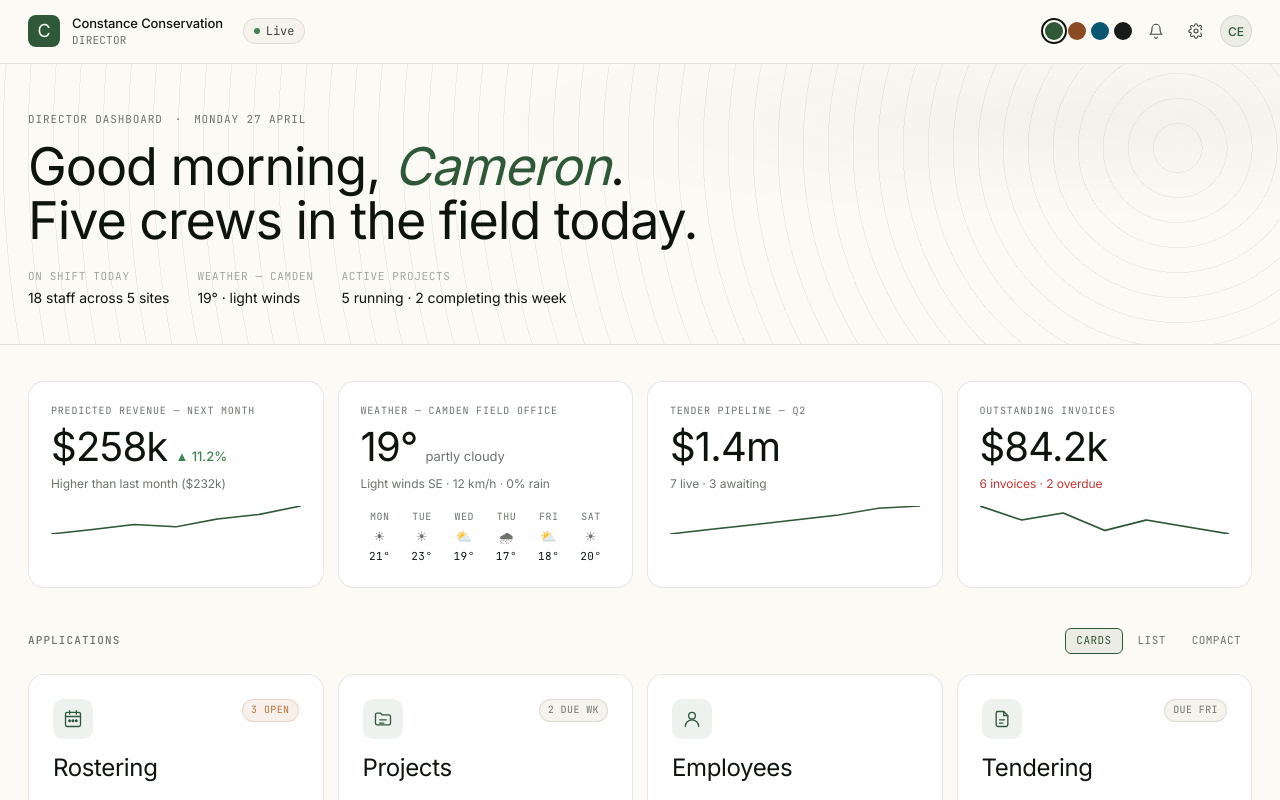
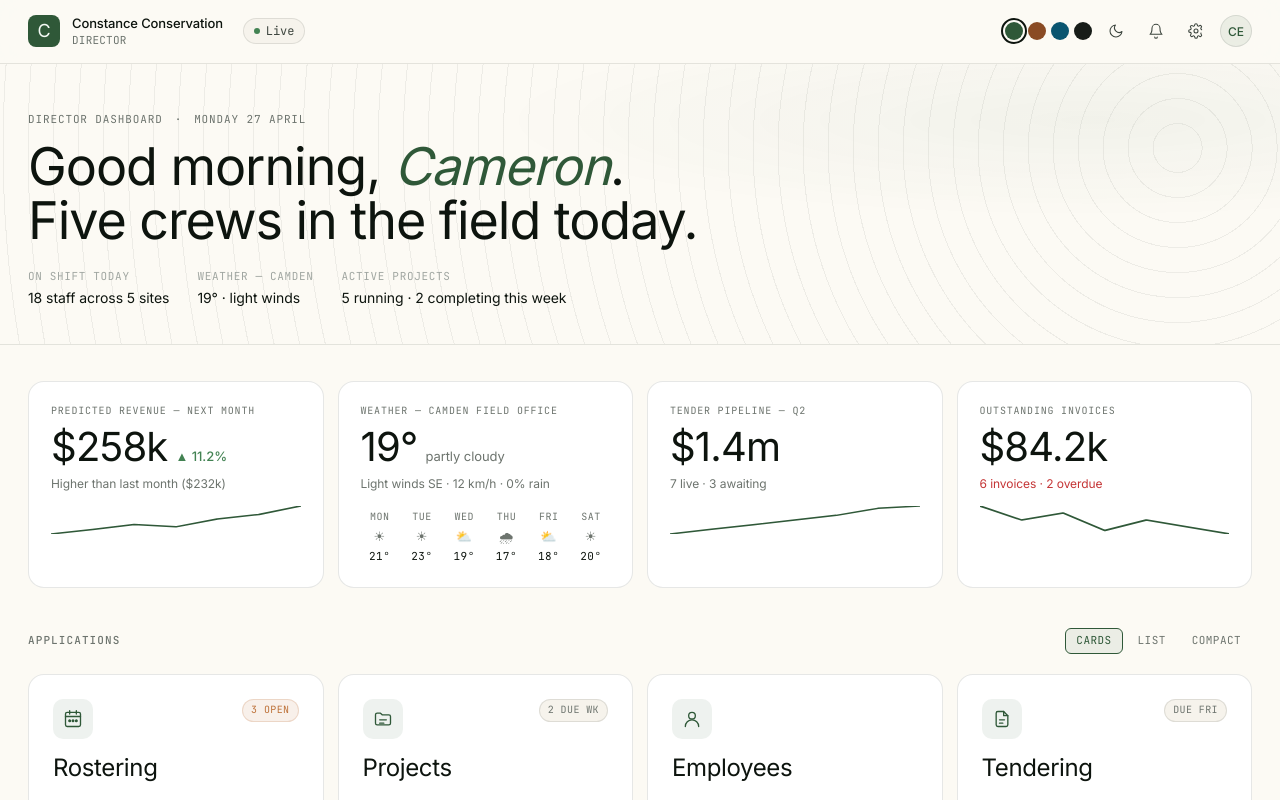
Before and after one commit to constance-conservation/cc-dashboard, a Next.js app: page / in a window 1280 px wide. Shown: the top 800 px of the page. Built offline with nearby package versions, Linux system fonts and the light colour scheme.

Commit message:
Restored v1: Import from GitHub

```diff
--- a/components/dashboard/TopBar.tsx
+++ b/components/dashboard/TopBar.tsx
@@ -57,6 +57,13 @@ export function TopBar() {
           ))}
         </div>
 
+        <button className="iconbtn" onClick={toggleMode} title="Toggle dark mode">
+          {mode === 'light'
+            ? <svg width="16" height="16" viewBox="0 0 24 24" fill="none" stroke="currentColor" strokeWidth="1.6" strokeLinecap="round" strokeLinejoin="round"><path d="M21 12.79A9 9 0 1 1 11.21 3 7 7 0 0 0 21 12.79z"/></svg>
+            : <svg width="16" height="16" viewBox="0 0 24 24" fill="none" stroke="currentColor" strokeWidth="1.6" strokeLinecap="round" strokeLinejoin="round"><circle cx="12" cy="12" r="5"/><path d="M12 1v2M12 21v2M4.22 4.22l1.42 1.42M18.36 18.36l1.42 1.42M1 12h2M21 12h2M4.22 19.78l1.42-1.42M18.36 5.64l1.42-1.42"/></svg>
+          }
+        </button>
+
         <button className="iconbtn"><Icon name="bell" size={16} /></button>
         <button className="iconbtn"><Icon name="settings" size={16} /></button>
         <div className="avatar">CE</div>
```
